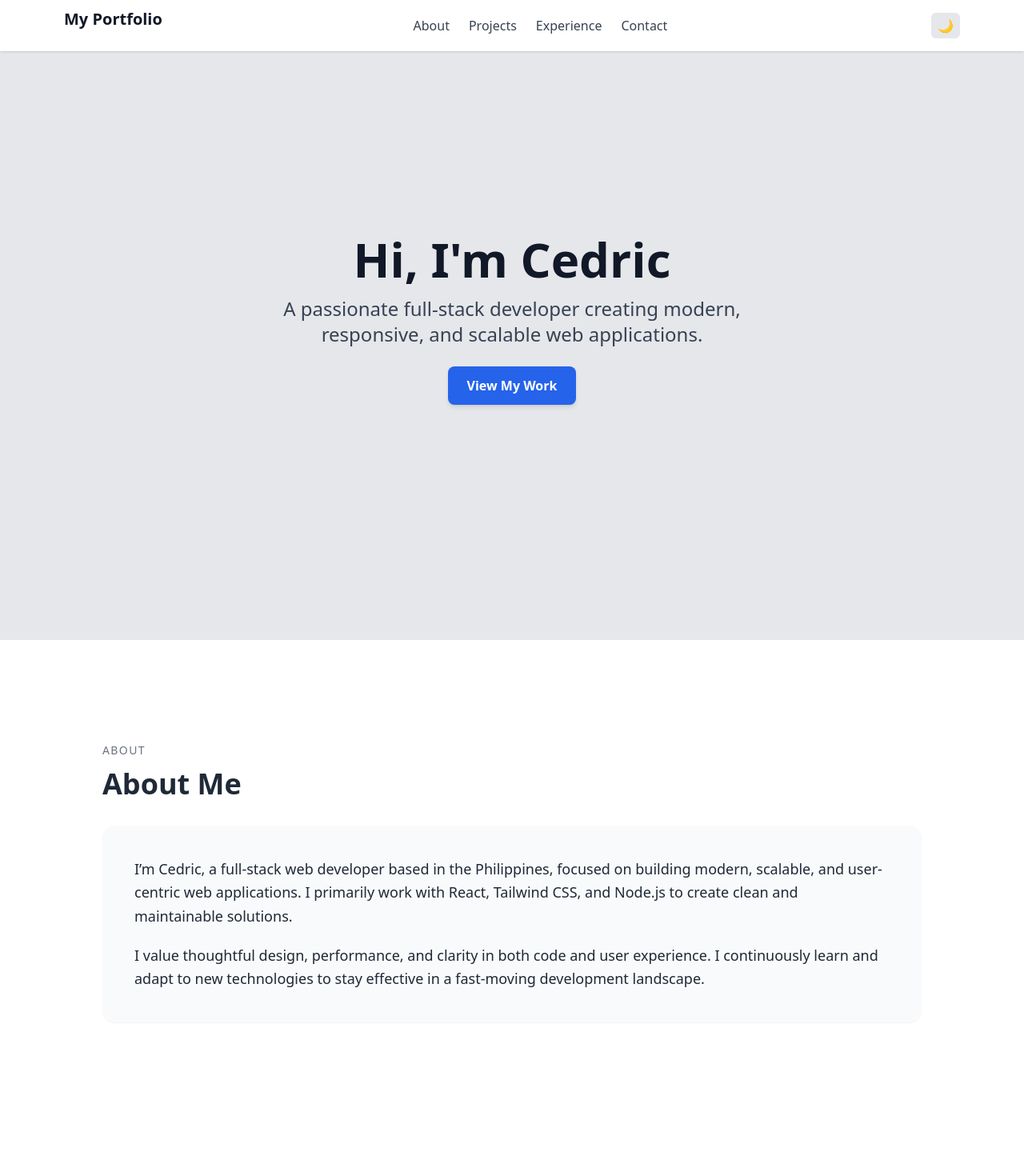
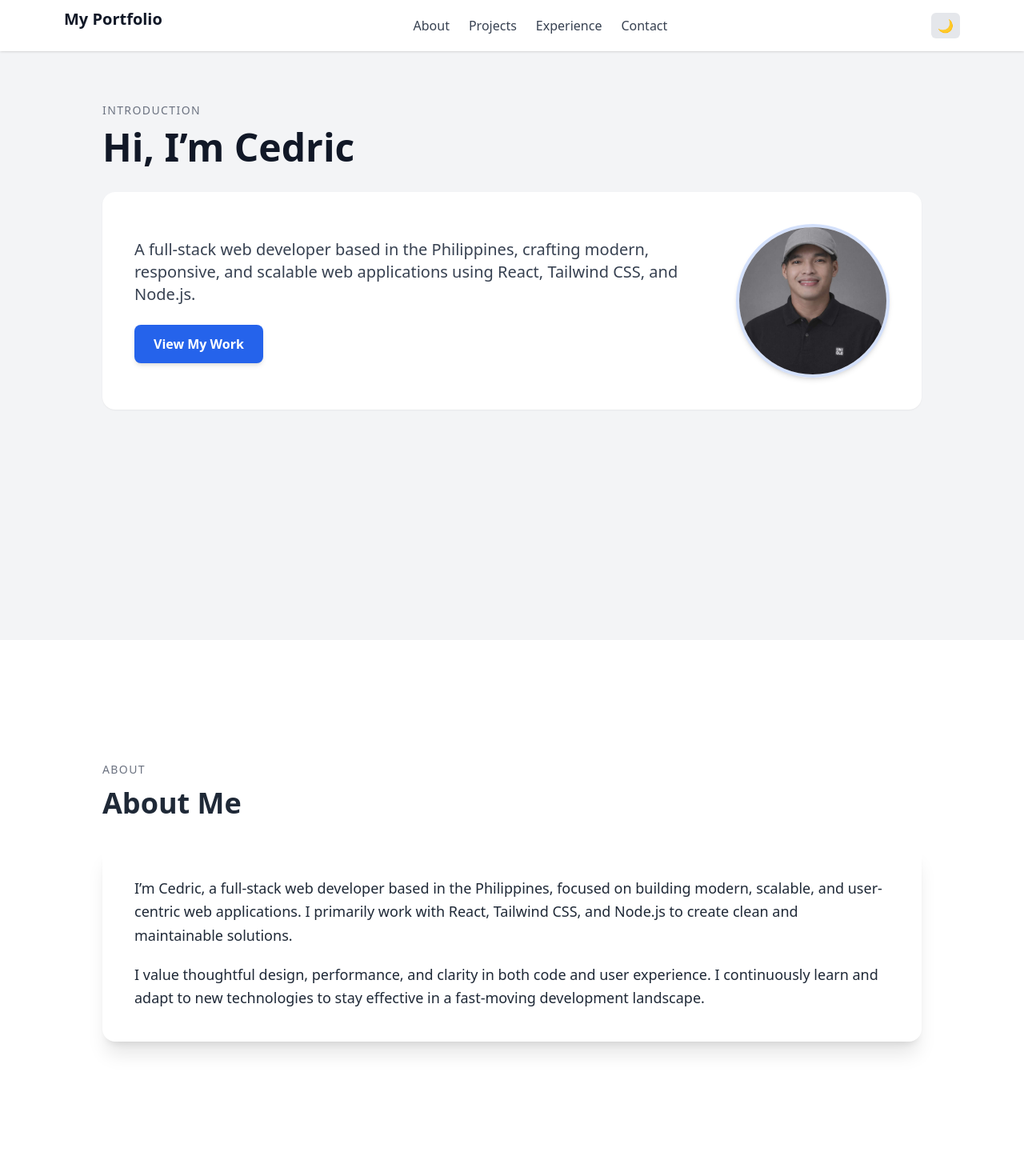
Before and after one commit to Cedric-81495/Projects, a React (Vite) app in the folder my-portfolio/: page / in a window 1280 px wide. Shown: the top 1470 px of the page at 80% size. Built offline with nearby package versions, Linux system fonts and the light colour scheme.

Commit message:
Added user profile

```diff
--- a/my-portfolio/src/components/About.jsx
+++ b/my-portfolio/src/components/About.jsx
@@ -3,7 +3,7 @@ export default function About() {
   return (
     <section
       id="about"
-      className="min-h-screen bg-white dark:bg-gray-900 text-gray-800 dark:text-gray-100 px-6"
+      className="min-h-screen bg-white dark:bg-gray-900 text-gray-800 dark:text-gray-100 p-6"
     >
       <div className="max-w-5xl mx-auto pt-24 md:pt-32">
         {/* Section label */}
@@ -17,7 +17,7 @@ export default function About() {
         </h2>
 
         {/* Content card */}
-        <div className="bg-gray-50 dark:bg-gray-800 rounded-2xl p-6 md:p-10 shadow-sm">
+        <div className="bg-gray-190 dark:bg-gray-800 rounded-2xl p-6 md:p-10 shadow-xl">
           <p className="text-lg leading-relaxed">
             I’m Cedric, a full-stack web developer based in the Philippines,
             focused on building modern, scalable, and user-centric web
--- a/my-portfolio/src/components/Contact.jsx
+++ b/my-portfolio/src/components/Contact.jsx
@@ -2,7 +2,7 @@ export default function Contact() {
   return (
     <section
       id="contact"
-      className="min-h-screen bg-gray-100 dark:bg-gray-950 text-gray-900 dark:text-gray-100 px-6"
+      className="min-h-screen bg-gray-100 dark:bg-gray-950 text-gray-900 dark:text-gray-100 p-6"
     >
       <div className="max-w-5xl mx-auto pt-24 md:pt-32">
         {/* Section label */}
@@ -16,7 +16,7 @@ export default function Contact() {
         </h2>
 
         {/* Contact Card */}
-        <div className="max-w-2xl mx-auto bg-white dark:bg-gray-800 rounded-2xl p-6 md:p-8 shadow-sm">
+        <div className="max-w-2xl mx-auto bg-white dark:bg-gray-800 rounded-2xl p-6 md:p-8 shadow-xl">
           <form
             action="https://formspree.io/f/xanjaagb"
             method="POST"
--- a/my-portfolio/src/components/Experience.jsx
+++ b/my-portfolio/src/components/Experience.jsx
@@ -62,7 +62,7 @@ export default function Experience() {
 
 function ExperienceCard({ title, company, period, description, children }) {
   return (
-    <div className="bg-gray-50 dark:bg-gray-800 rounded-2xl p-6 md:p-8 shadow-sm">
+    <div className="bg-gray-50 dark:bg-gray-800 rounded-2xl p-6 md:p-8 shadow-xl">
       <h3 className="text-xl font-semibold">
         {title} <span className="text-gray-500 dark:text-gray-400">— {company}</span>
       </h3>
--- a/my-portfolio/src/components/Hero.jsx
+++ b/my-portfolio/src/components/Hero.jsx
@@ -1,15 +1,36 @@
 // src/components/Hero.jsx
+import ProfileImg from "../assets/profile.jpg"; // <-- replace with your image path
+
 export default function Hero() {
   return (
-    <section id="hero"className="min-h-screen flex items-center justify-center text-center px-6 bg-gray-200 dark:bg-gray-950 text-gray-900 dark:text-white transition-colors duration-500">
-      <div className="max-w-3xl">
-        <h1 className="text-5xl md:text-6xl font-bold mb-4 opacity-0 animate-fade-in-down">
-          Hi, I'm Cedric
+    <section
+      id="hero"
+      className="min-h-screen bg-gray-100 dark:bg-gray-950 text-gray-900 dark:text-white px-6 transition-colors duration-500"
+    >
+      <div className="max-w-5xl mx-auto pt-24 md:pt-32">
+        {/* Section label */}
+        <p className="text-sm uppercase tracking-widest text-gray-500 dark:text-gray-400 mb-3">
+          Introduction
+        </p>
+
+        {/* Heading */}
+        <h1 className="text-4xl md:text-5xl font-bold mb-8">
+          Hi, I’m Cedric
         </h1>
-        <p className="text-xl md:text-2xl text-gray-700 dark:text-gray-300 max-w-xl mx-auto opacity-0 animate-fade-in-up delay-100">
-          A passionate full-stack developer creating modern, responsive, and scalable web applications.
+
+        {/* Hero card */}
+        <div className="bg-white dark:bg-gray-900 rounded-2xl p-6 md:p-10 shadow-sm">
+          <div className="flex flex-col md:flex-row items-center gap-8">
+
+            {/* Text */}
+            <div className="flex-1 text-center md:text-left">
+              <p className="text-lg md:text-xl text-gray-700 dark:text-gray-300 leading-relaxed">
+                A full-stack web developer based in the Philippines, crafting
+                modern, responsive, and scalable web applications using
+                React, Tailwind CSS, and Node.js.
               </p>
-        <div className="mt-6 opacity-0 animate-fade-in-up delay-200">
+
+              <div className="mt-6">
                 <a
                   href="#projects"
                   className="inline-block px-6 py-3 bg-blue-600 text-white font-semibold rounded-lg shadow-md hover:bg-blue-700 transition-colors duration-300"
@@ -18,6 +39,21 @@ export default function Hero() {
                 </a>
               </div>
             </div>
+
+            {/* Profile image */}
+            <div className="flex-shrink-0">
+              <div className="w-40 h-40 md:w-48 md:h-48 rounded-full overflow-hidden border-4 border-blue-600/20 shadow-md">
+                <img
+                  src={ProfileImg}
+                  alt="Cedric profile"
+                  className="w-full h-full object-cover"
+                />
+              </div>
+            </div>
+
+          </div>
+        </div>
+      </div>
     </section>
   );
 }
--- a/my-portfolio/src/components/Projects.jsx
+++ b/my-portfolio/src/components/Projects.jsx
@@ -44,7 +44,7 @@ export default function Projects() {
 
 function ProjectCard({ title, description, link }) {
   return (
-    <div className="bg-white dark:bg-gray-800 rounded-2xl p-6 shadow-sm hover:shadow-lg transition flex flex-col">
+    <div className="bg-white dark:bg-gray-800 rounded-2xl p-6 shadow-xl hover:shadow-lg transition flex flex-col">
       <h3 className="text-xl font-semibold mb-3">
         {title}
       </h3>
```
Also changed, not shown: my-portfolio/src/assets/profile.jpg (added). Lines whose indentation alone changed are shown as unchanged.
